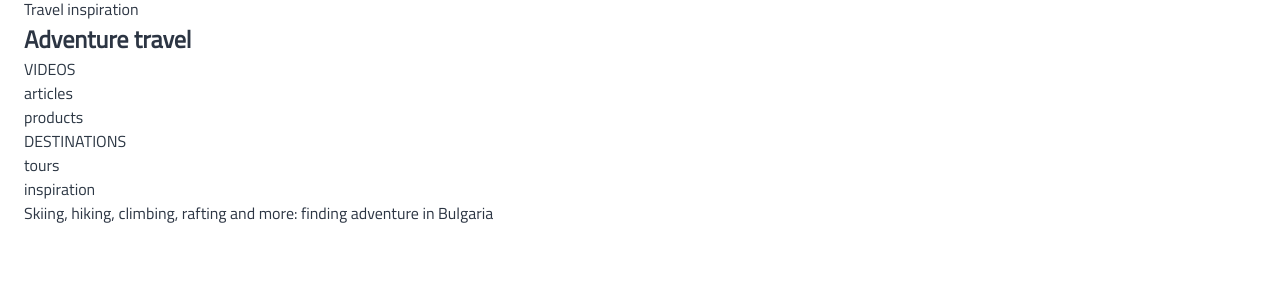
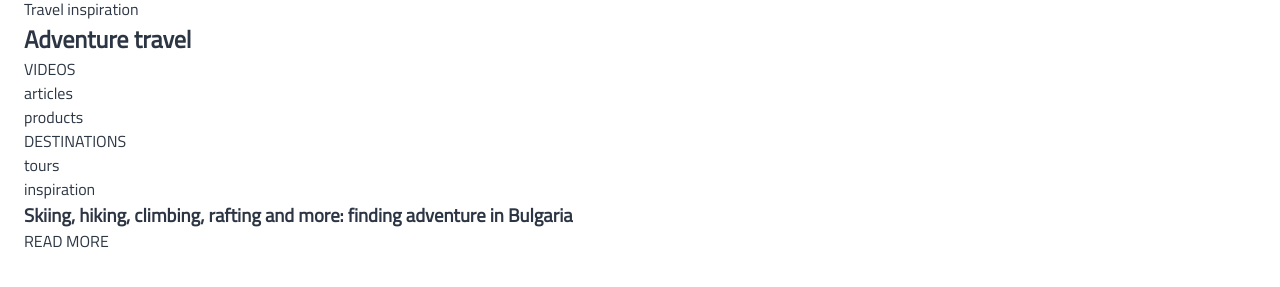
Before and after one commit to kobayashiwa/for01, a plain HTML site: page index.html in a window 1280 px wide. Shown: the part 133-420 px from the top of the page. Drawn offline with nearby package versions, Linux system fonts and the light colour scheme.

Commit message:
“HeroImageContainer要素追加”

```diff
--- a/index.html
+++ b/index.html
@@ -51,7 +51,8 @@
 
     <div class="HeroImageContainer">
         <div class="container">
-            Skiing, hiking, climbing, rafting and more: finding adventure in Bulgaria
+            <h3>Skiing, hiking, climbing, rafting and more: finding adventure in Bulgaria</h3>
+            <p class="more"><a href="#">READ MORE</a></p>
         </div>
     </div>
 
```
